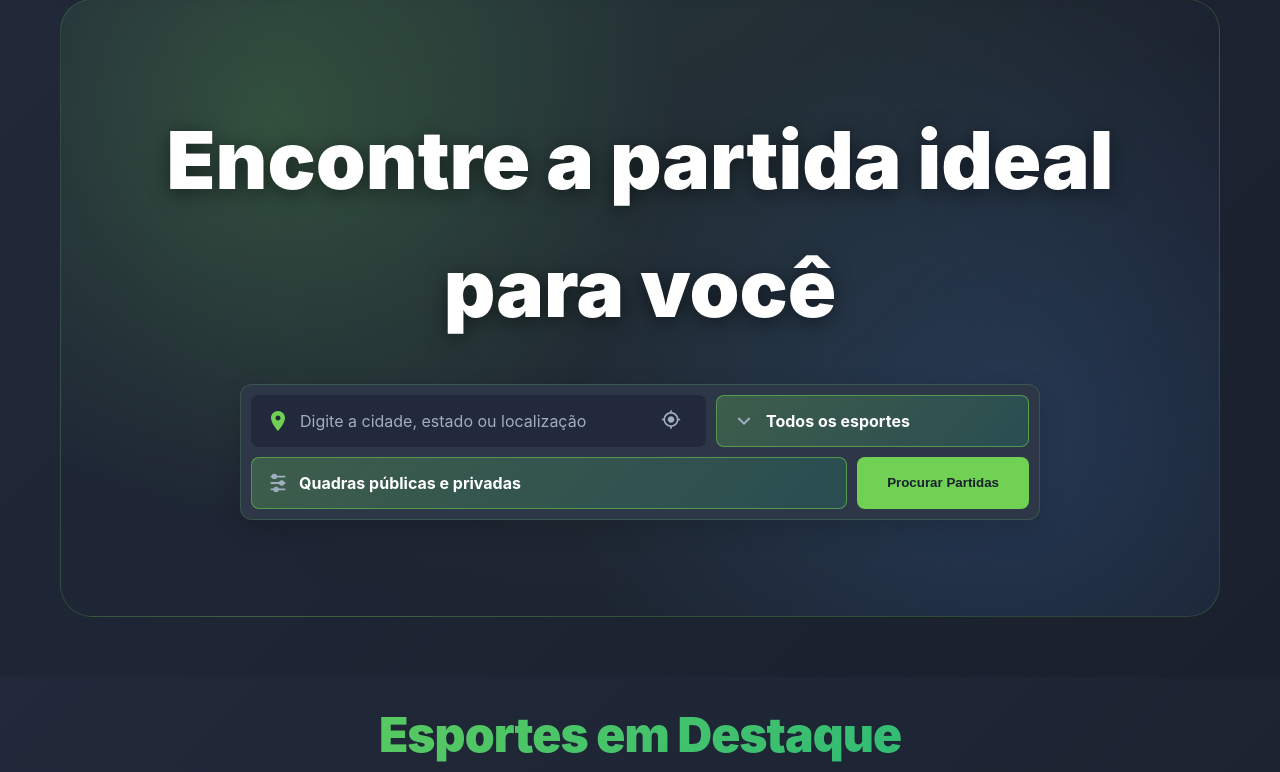
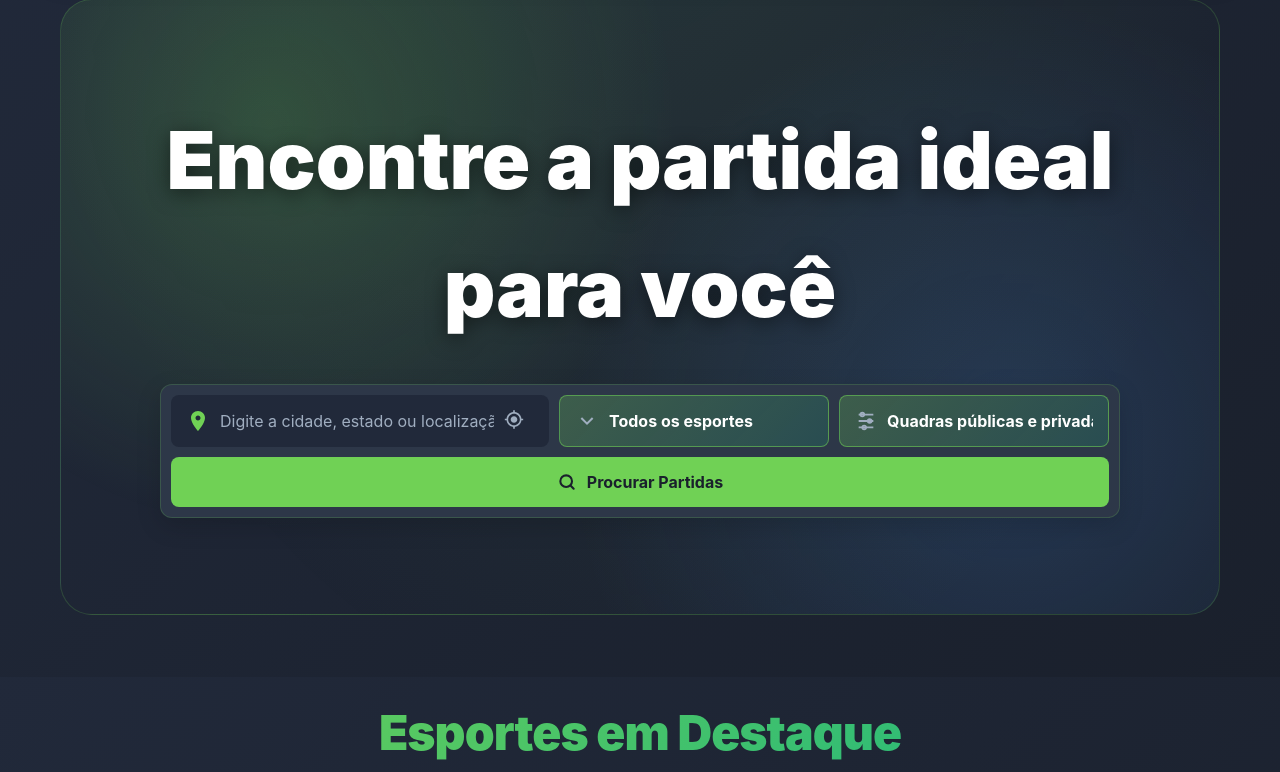
Before and after one commit to Caramorii/DGAsports, a Django app: page / in a window 1280 px wide. Shown: the part 123-895 px from the top of the page. Run offline with Django 5.2, Linux system fonts and the light colour scheme.

Commit message:
style(main.css e DGASports.html): Integra o botão Procurar Partidas à barra de busca da página inicial

```diff
--- a/static/css/main.css
+++ b/static/css/main.css
@@ -291,13 +291,14 @@ header nav a:hover {
 
 .search-form {
     background-color: var(--card-bg);
-    display: flex;
-    flex-wrap: wrap;
+    display: grid;
+    /* Campos lado a lado; o botão ocupa a linha de baixo inteira (ver button[type="submit"]) */
+    grid-template-columns: 1.4fr 1fr 1fr;
     gap: 10px;
     padding: 10px;
     border-radius: 12px;
     box-shadow: 0 8px 24px rgba(0, 0, 0, 0.15);
-    max-width: 800px;
+    max-width: 960px;
     margin: 0 auto;
     animation: fadeInUp 0.8s ease-out 0.4s backwards;
     z-index: 1;
@@ -312,7 +313,7 @@ header nav a:hover {
     background-color: var(--dark-bg-start);
     border-radius: 8px;
     padding: 0 15px;
-    min-width: 250px;
+    min-width: 0;
     position: relative; /* Necessário para o botão de geolocalização */
 }
 
@@ -383,15 +384,21 @@ header nav a:hover {
 }
 
 .search-form button[type="submit"] {
+    grid-column: 1 / -1;
+    display: flex;
+    align-items: center;
+    justify-content: center;
+    gap: 10px;
     background-color: var(--primary-green);
     color: var(--text-dark);
     font-weight: bold;
+    font-size: 1rem;
+    font-family: inherit;
     border: none;
     padding: 15px 30px;
     border-radius: 8px;
     cursor: pointer;
     transition: background-color 0.2s ease;
-    flex-shrink: 0;
 }
 
 .search-form button[type="submit"]:hover {
@@ -754,7 +761,7 @@ h3::after {
         gap: 2rem;
     }
     .search-form {
-        flex-direction: column;
+        grid-template-columns: 1fr;
         gap: 1rem;
     }
     h3 {
--- a/templates/DGASports.html
+++ b/templates/DGASports.html
@@ -202,7 +202,23 @@
                 <option value="privada">Quadras privadas</option>
               </select>
             </div>
-            <button type="submit">Procurar Partidas</button>
+            <button type="submit">
+              <svg
+                xmlns="http://www.w3.org/2000/svg"
+                width="20"
+                height="20"
+                viewBox="0 0 24 24"
+                fill="none"
+                stroke="currentColor"
+                stroke-width="2.5"
+                stroke-linecap="round"
+                aria-hidden="true"
+              >
+                <circle cx="11" cy="11" r="7" />
+                <path d="m20 20-3.5-3.5" />
+              </svg>
+              Procurar Partidas
+            </button>
           </form>
         </section>
         <section
```
